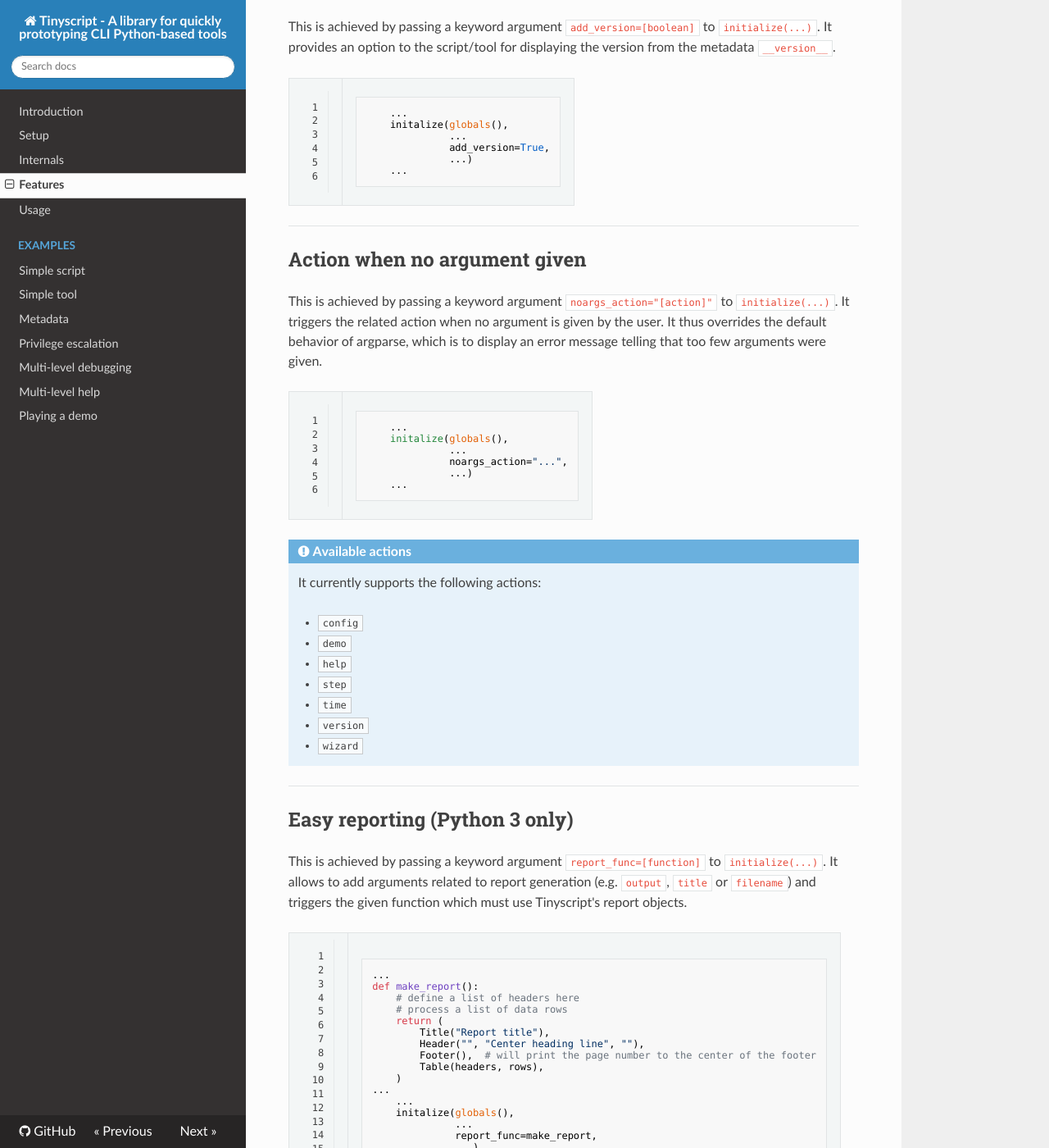
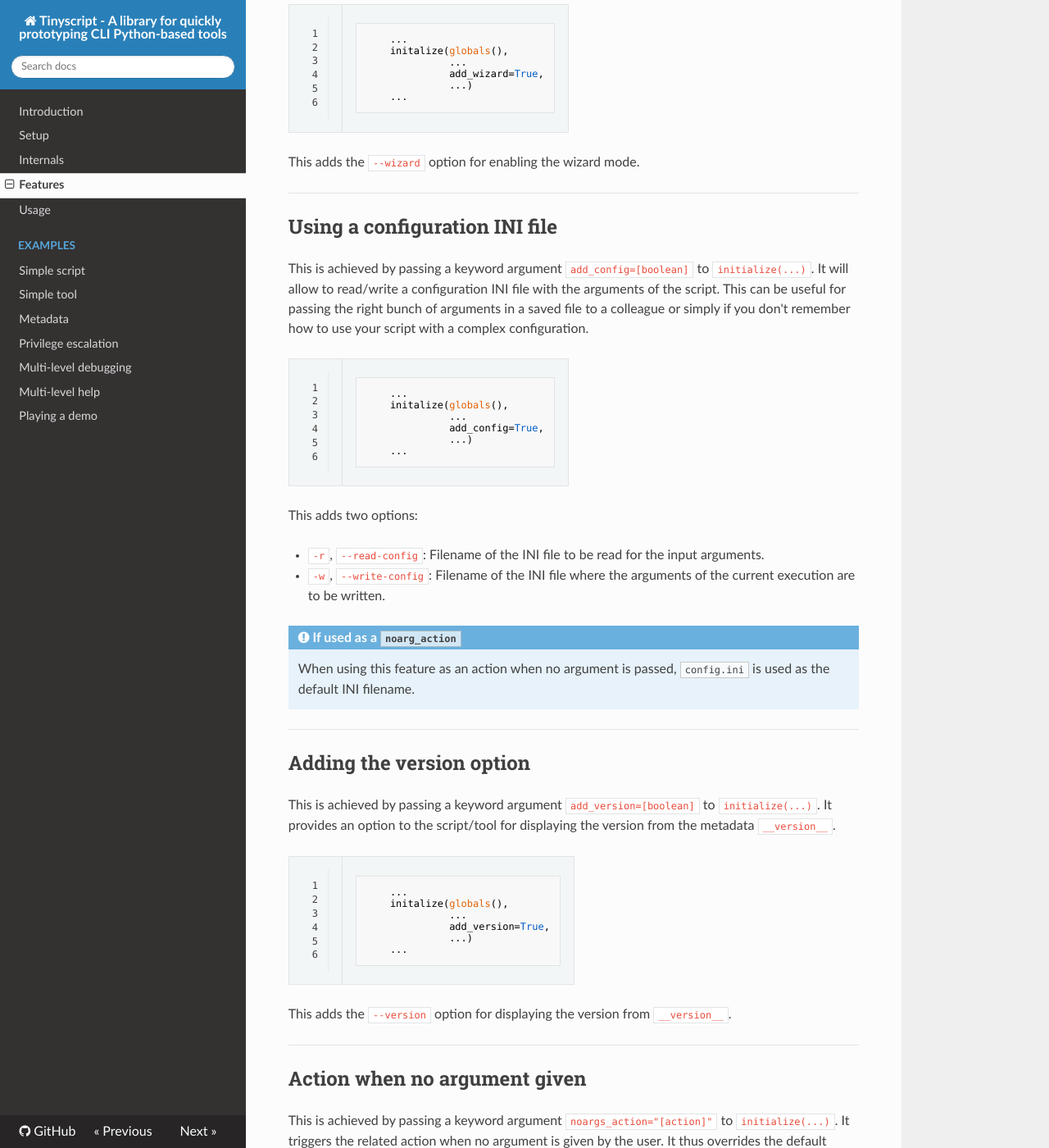
Before and after one commit to dhondta/python-tinyscript, an MkDocs documentation site: the page built from docs/features.md, in a window 1280 px wide and 1400 px high, scrolled down 4894 px. Shown: the whole window at 82% size. Built offline with MkDocs 1.6.1, drawn with Linux system fonts in a browser that asks for light colours; nearby versions of some CDN libraries; old or Windows-style settings are respelled for this version of MkDocs; some of the changed text lies outside the part shown.

Commit message:
Updated features doc page

````diff
--- a/docs/features.md
+++ b/docs/features.md
@@ -59,6 +59,8 @@
     ...
 ```
 
+This will prompt the user for providing superuser credentials in case of insufficient privileges.
+
 [See example here](examples/sudo.md)
 
 -----
@@ -76,9 +78,9 @@
     ...
 ```
 
+This modifies the classical `-v`/`--verbose` option to `-v`/`-vv`/`-vvv`.
+
 !!! note "Debug levels"
-
-    This allows to change the behavior of the default argument `-v`/`--verbose` to:
 
     - '': `logging.ERROR`
     - `-v`: `logging.WARNING`
@@ -104,15 +106,15 @@
     ...
 ```
 
+This modifies the classical `-h`/`--help` option to `-h`/`-hh`/`-hhh`.
+
 !!! note "Help levels"
-
-    This allows to change the behavior of the default argument `-h`/`--help` to:
 
     - `-h`: classical help message
     - `-hh`: classical help message + first string in __details__ list
     - `-hhh`: classical help message + first and second strings in __details__ list
 
-    Note: Strings beyond the two first elements of `__details__` are not handled.
+    Note: Strings beyond the two first elements of `__details__` are not handled by purpose.
 
 [See example here](examples/multi-level-help.md)
 
@@ -120,7 +122,7 @@
 
 ## Playing a demo
 
-This is achieved by passing a keyword argument `add_demo=[boolean]` to `initialize(...)` and requires that `__examples__` is set. Indeed, when using the `--demo` option, it will pick a random example and execute it.
+This is achieved by passing a keyword argument `add_demo=[boolean]` to `initialize(...)` and requires that `__examples__` is set as a non-empty list.
 
 ```python hl_lines="2 7"
 ...
@@ -134,13 +136,15 @@
     ...
 ```
 
+This adds the `--demo` option to pick a random example and execute it.
+
 [See example here](examples/demo.md)
 
 -----
 
 ## Stepping the execution
 
-This is achieved by passing a keyword argument `add_step=[boolean]` to `initialize(...)`. It will pause the script/tool where a `step()` function or a `Step(...)` context manager is used, if the user started the script/tool with `--step`.
+This is achieved by passing a keyword argument `add_step=[boolean]` to `initialize(...)`. It will allow to pause the script/tool where a `step()` function or a `Step(...)` context manager is used when the step mode is enabled.
 
 ```python hl_lines="4 5 11 14 16"
 ...
@@ -163,11 +167,13 @@
     ...
 ```
 
+This adds the `--step` option to enable the step mode.
+
 -----
 
 ## Timing the execution
 
-This is achieved by passing a keyword argument `add_time=[boolean]` to `initialize(...)`. It will measure time in the script/tool where a `get_time()` or `get_time_since_last()` function or a `Timer(...)` context manager is used. If the user started the script/tool with `--stats` (or `--time-stats` if name collision), the timing statistics will be displayed at the end of the execution and if `--timings` (or `--timings-mode` if name collision) is used, timing information will be displayed where during the execution.
+This is achieved by passing a keyword argument `add_time=[boolean]` to `initialize(...)`. It will measure time in the script/tool where a `get_time()` or `get_time_since_last()` function or a `Timer(...)` context manager is used.
 
 ```python hl_lines="4 6 13 16 18"
 ...
@@ -192,9 +198,16 @@
     ...
 ```
 
-> - `get_time(message, start)`: This will measure time since execution start if no `start` value is provided. The default message displayed can be overwritten by setting `message`.
-> - `get_time_since_last(message)`: This will measure time since the last measure (either through the use `Timer` or `get_time`/`get_time_since_last`). The default message displayed can be overwritten by setting `message`.
-> - `Timer(description, message, timeout, fail_on_timeout)`: This will define a block where the execution time will be measured. A description can be given for display at the beginning of the block. The message can also be overwritten (displayed if the `--timings` option is used at execution). A timeout can be defined to force block's end and a flag can be defined to force `Timeout` exception when a timeout is raised.
+This adds two options:
+
+- `--stats`: The timing statistics will be displayed at the end of the execution.
+- `--timings`: Timing information will be displayed where a timing function is called during the execution.
+
+!!! note "Timing functions"
+
+    - `get_time(message, start)`: This will measure time since execution start if no `start` value is provided. The default message displayed can be overwritten by setting `message`.
+    - `get_time_since_last(message)`: This will measure time since the last measure (either through the use `Timer` or `get_time`/`get_time_since_last`). The default message displayed can be overwritten by setting `message`.
+    - `Timer(description, message, timeout, fail_on_timeout)`: This will define a block where the execution time will be measured. A description can be given for display at the beginning of the block. The message can also be overwritten (displayed if the `--timings` option is used at execution). A timeout can be defined to force block's end and a flag can be defined to force `Timeout` exception when a timeout is raised.
 
 -----
 
@@ -211,6 +224,32 @@
     ...
 ```
 
+This adds the `--wizard` option for enabling the wizard mode.
+
+-----
+
+## Using a configuration INI file
+
+This is achieved by passing a keyword argument `add_config=[boolean]` to `initialize(...)`. It will allow to read/write a configuration INI file with the arguments of the script. This can be useful for passing the right bunch of arguments in a saved file to a colleague or simply if you don't remember how to use your script with a complex configuration.
+
+```python hl_lines="4"
+    ...
+    initalize(globals(),
+              ...
+              add_config=True,
+              ...)
+    ...
+```
+
+This adds two options:
+
+- `-r`, `--read-config`: Filename of the INI file to be read for the input arguments.
+- `-w`, `--write-config`: Filename of the INI file where the arguments of the current execution are to be written.
+
+!!! note "If used as a `noarg_action`"
+
+    When using this feature as an action when no argument is passed, `config.ini` is used as the default INI filename.
+
 -----
 
 ## Adding the version option
@@ -225,6 +264,8 @@
               ...)
     ...
 ```
+
+This adds the `--version` option for displaying the version from `__version__`.
 
 -----
 
@@ -245,19 +286,19 @@
 
     It currently supports the following actions:
 
-    - `config`
-    - `demo`
-    - `help`
-    - `step`
-    - `time`
-    - `version`
-    - `wizard`
+    - [`config`](#using-a-configuration-ini-file)
+    - [`demo`](#playing-a-demo)
+    - [`help`](#multi-level-help)
+    - [`step`](#stepping-the-execution)
+    - [`time`](#timing-the-execution)
+    - [`version`](#adding-the-version-option)
+    - [`wizard`](#starting-a-wizard)
 
 -----
 
 ## Easy reporting (Python 3 only)
 
-This is achieved by passing a keyword argument `report_func=[function]` to `initialize(...)`. It allows to add arguments related to report generation (e.g. `output`, `title` or `filename`) and triggers the given function which must use Tinyscript's report objects.
+This is achieved by passing a keyword argument `report_func=[function]` to `initialize(...)`. It allows to trigger a user-provided report generation function which must use Tinyscript's report objects.
 
 ```python hl_lines="2 15"
 ...
@@ -278,6 +319,14 @@
               ...)
     ...
 ```
+
+This adds multiple options:
+
+- `--output`: report output format (defaults to `pdf`)
+- `--title`: report title
+- `--css`: report stylesheet
+- `--theme`: report theme (overridden by `--css`)
+- `--filename`: report filename
 
 -----
 
````
